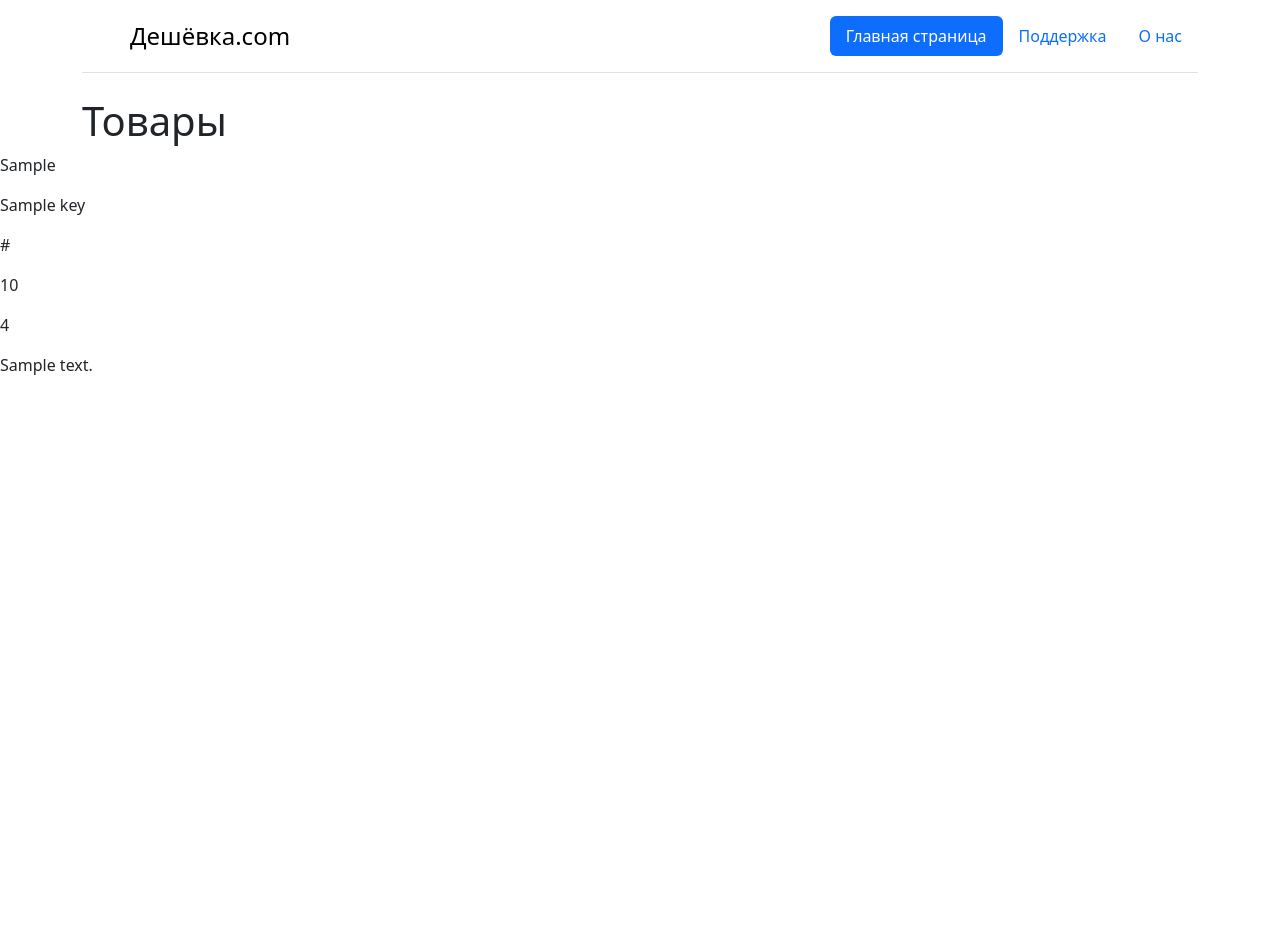
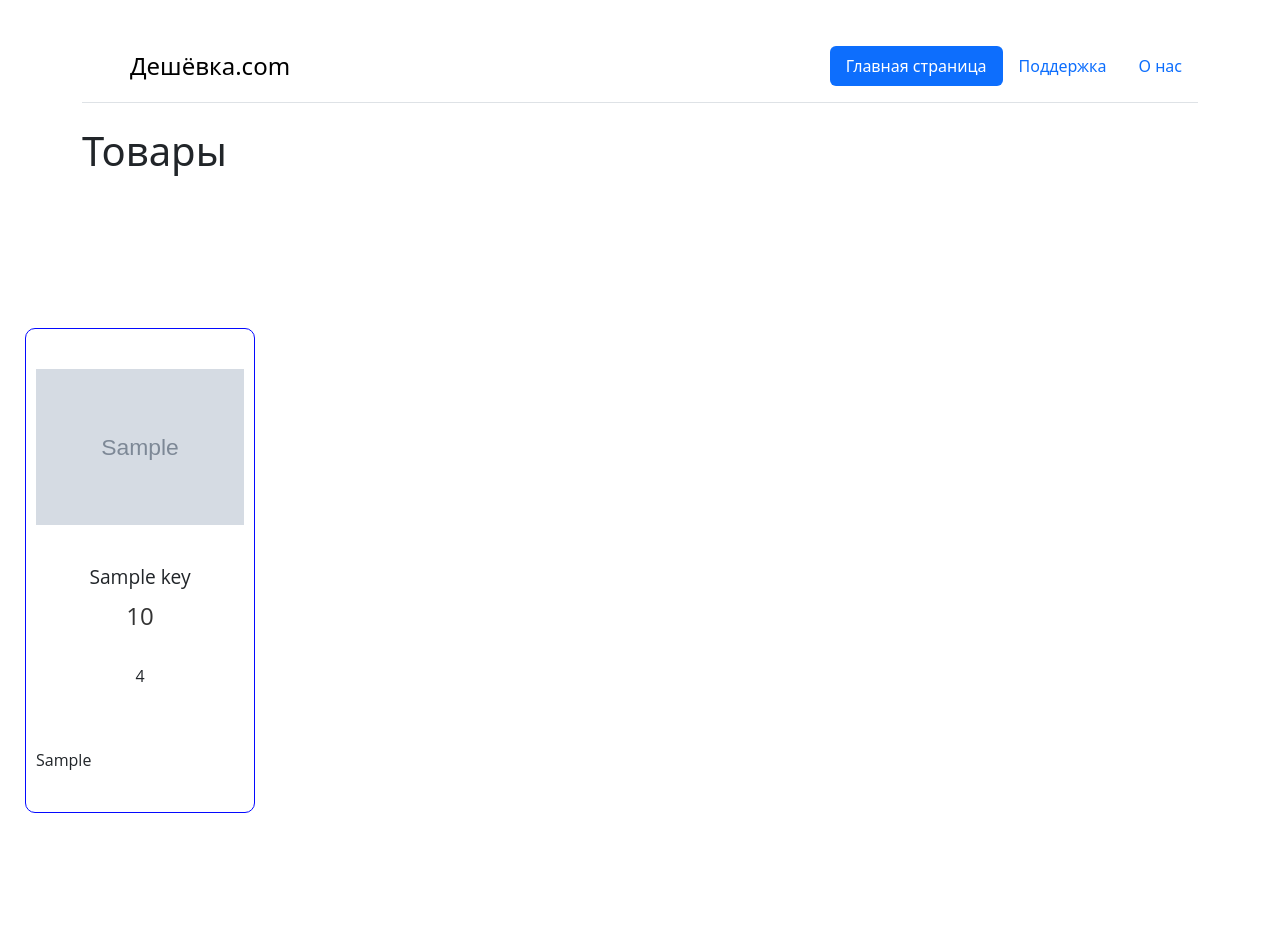
Before and after one commit to Artonkes/ozon_scraper_my_crazi_had, a Flask app: template templates/product_json.html in a window 1280 px wide. Before the commit the page ends 375 px from the top, so only its background shows below. Run offline with Flask 3, Linux system fonts and the light colour scheme; the template is opened without the code that fills it: most values are stand-ins (such as "Sample title", 1, 10 or a date in 2020); grey boxes marked "Sample" are stand-in pictures.

Commit message:
crazy9.0

```diff
--- a/Marketplaces/ozon_pars.py
+++ b/Marketplaces/ozon_pars.py
@@ -33,6 +33,9 @@ class OzonPars:
                         title_element = await card.query_selector('.tsBody500Medium')
                         title = await title_element.inner_text() if title_element else 'Нет названия'
 
+                        photo_element = await card.query_selector('img.i0x_23 b933-a')
+                        photo = await photo_element.get_attribute('src') if photo_element else 'Нет картинки'
+
                         link_element = await card.query_selector('a.tile-hover-target')
                         link = await link_element.get_attribute('href') if link_element else 'Нет ссылки'
 
@@ -48,6 +51,7 @@ class OzonPars:
                         product_data = {
                             'product_market': 'Ozon',
                             'product_name': title,
+                            'product_photo': photo,
                             'product_link': link,
                             'product_price': price,
                             'product_stars': raiting,
--- a/Marketplaces/wildberries_pars.py
+++ b/Marketplaces/wildberries_pars.py
@@ -31,6 +31,9 @@ class WbPars:
                         title_element = await card.query_selector('a.product-card__link')
                         title = await title_element.get_attribute('aria-label') if title_element else 'Нет названия'
 
+                        photo_element = await card.query_selector('img.j-thumbnail')
+                        photo = await photo_element.get_attribute('src') if photo_element else 'Нет картинки'
+
                         link_element = await card.query_selector('a.product-card__link')
                         link = await link_element.get_attribute('href') if link_element else 'Нет ссылки'
 
@@ -46,6 +49,7 @@ class WbPars:
                         wb_product_data = {
                             'product_market': 'Wildberries',
                             'product_name': title,
+                            'product_photo': photo,
                             'product_link': link,
                             'product_price': price,
                             'product_stars': raiting,
--- a/Marketplaces/yandexmarket_pars.py
+++ b/Marketplaces/yandexmarket_pars.py
@@ -32,6 +32,10 @@ class YMPars:
                         title_element = await card.query_selector('span[itemprop="name"]')
                         title = await title_element.inner_text() if title_element else 'Нет названия'
 
+
+                        photo_element = await card.query_selector('img.w7Bf7')
+                        photo = await photo_element.get_attribute('src') if photo_element else 'Нет картинки'
+
                         link_element = await card.query_selector('a[data-auto="snippet-link"]')
                         link = await link_element.get_attribute('href') if link_element else 'Нет ссылки'
 
@@ -47,6 +51,7 @@ class YMPars:
                         ym_product_data = {
                             'product_market': 'YandexMarket',
                             'product_name': title,
+                            'product_photo': photo,
                             'product_link': link,
                             'product_price': price,
                             'product_stars': raiting,
--- a/static/css/main.css
+++ b/static/css/main.css
@@ -1,28 +1,99 @@
-.d3 {background: #F9F0DA;}
-.d3 form {
-  background: #A3D0C3;
+.d1 {box-sizing: border-box;}
+body{margin: 0;}
+div {padding: 30px 0}
+form {
+  position: relative;
+  width: 300px;
+  margin: 0 auto;
 }
-.d3 input, .d3 button {
-  border: none;
-  outline: none;
-  background: transparent;
-}
-.d3 input {
+.d1 input {
   width: 100%;
   height: 42px;
-  padding-left: 15px;
+  padding-left: 10px;
+  border: 2px solid #3134ff;
+  border-radius: 5px;
+  outline: none;
+
 }
-.d3 button {
-  height: 42px;
-  width: 42px;
+.d1 button {
   position: absolute;
   top: 0;
-  right: 0;
+  right: 0px;
+  width: 42px;
+  height: 42px;
+  border: none;
+  background: #3134ff;
+  border-radius: 0 5px 5px 0;
   cursor: pointer;
 }
-.d3 button:before {
+.d1 button:before {
   content: "\f002";
   font-family: FontAwesome;
   font-size: 16px;
-  color: #F9F0DA;
 }
+
+
+/* Основные стили для контейнера с товарами */
+.product-list {
+  display: flex; /* Используйте Flexbox для размещения товаров в ряд */
+  flex-wrap: wrap; /* Позволяет товарам переходить на новую строку, если не хватает места */
+  justify-content: space-between; /* Размещает товары равномерно с отступами между ними */
+  margin: 15px; /* Отступ вокруг контейнера */
+
+}
+
+/* Стили для отдельных товаров */
+.product-item {
+  width: calc(20% - 20px); /* Устанавливаем ширину на 25% минус отступы */
+  margin: 10px; /* Отступ между товарами */
+  padding: 10px;
+  border: 1px solid #0509ff;
+  background: white;
+  font-family: "Open Sans";
+  overflow: hidden;
+  transition: .4s linear;
+  border-radius: 10px; /* Радиус границ */
+  display: flex; /* Используем Flexbox для вертикального размещения содержимого */
+  flex-direction: column; /* Располагаем элементы внутри карточки вертикально */
+  justify-content: space-between; /* Размещаем элементы сверху и снизу */
+  align-items: center; /* Центрируем содержимое */
+}
+
+/* Стили для изображений товара */
+.product-img img {
+  max-width: 100%; /* Убедитесь, что изображение не превышает ширину карточки */
+  height: auto; /* Сохраняем пропорции изображения */
+}
+
+/* Стили для заголовка и других текстов */
+h3 {
+  font-size: 1.2em; /* Размер заголовка */
+  margin: 10px 0; /* Отступы вокруг заголовка */
+}
+
+.price {
+  font-size: 1.5em; /* Размер цены */
+  color: #333; /* Цвет текста цены */
+  justify-content: center;
+
+}
+
+.actions {
+  display: flex; /* Используем Flexbox для размещения кнопок */
+  justify-content: space-between; /* Размещаем кнопки по краям */
+  width: 100%; /* Занимаем всю ширину */
+}
+
+/* Стили для кнопок */
+.cart-button {
+  background-color: #0509ff; /* Цвет фона кнопки */
+  color: white; /* Цвет текста */
+  padding: 10px 15px; /* Отступы внутри кнопки */
+  border: none; /* Убираем границу */
+  border-radius: 5px; /* Радиус границ кнопки */
+  text-decoration: none; /* Убираем подчеркивание */
+}
+
+.cart-button:hover {
+  background-color: #4b48ff; /* Цвет фона при наведении */
+}
--- /dev/null
+++ b/templates/about.html
@@ -0,0 +1,4 @@
+{% extends 'base.html' %}
+
+{% block title %}О нас{% endblock %}
+{% block h1 %} О нас {% endblock %}
--- a/templates/home.html
+++ b/templates/home.html
@@ -5,7 +5,7 @@
 {% block title %} Главная страница {% endblock %}
 {% block h1 %} Главная страница {% endblock %}
 {% block div %}
-<div class="d3">
+<div class="d1">
 <form method="POST" action="/">
     <input type="text" id="myInput" name="input" placeholder="Введите данные">
     <button type="submit"></button>
--- a/templates/product_json.html
+++ b/templates/product_json.html
@@ -6,25 +6,37 @@
 
 {% block div %}
 <div class="output_json">
-    {% for key in data %}
-        {% set a = key['product_market'] %}
-        {% set b = key['product_name'] %}
-        {% set c = key['product_link'] %}
-        {% set d = key['product_price'] %}
-        {% set e = key['product_stars'] %}
-        {% set h = key['product_reviews'] %}
+    <div class="product-list"> <!-- Переместите этот контейнер сюда -->
+        {% for key in data %}
+            {% set market = key['product_market'] %}
+            {% set name = key['product_name'] %}
+            {% set link = key['product_link'] %}
+            {% set price = key['product_price'] %}
+            {% set stars = key['product_stars'] %}
+            {% set photo = key['product_photo'] %}
 
-        {% set k = key['src'] %}
+            <div class="product-item">
+                <div class="product-img">
+                    <a href="{{link}}">
+                        <img src="{{photo}}" alt="{{name}}">
+                    </a>
+                </div>
+                <h3>{{name}}</h3>
+                <span class="price">{{price}}</span>
+                <div class="stars">{{stars}}</div>
+                <div class="actions">
+                    <!-- <div class="add-to-cart">
+                        <a href="{{link}}" class="cart-button">перейти к товару</a>
+                    </div> -->
+                    <!-- <div class="add-to-links">
+                        <a href="" class="wishlist"></a>
+                        <a href="" class="compare"></a>
+                    </div> -->
+                    <label>{{market}}</label>
+                </div>
+            </div>
+        {% endfor %}
+    </div>
+</div>
 
-        <p>{{a}}</p>
-        <p>{{b}}</p>
-        <p>{{c}}</p>
-        <p>{{d}}</p>
-        <p>{{e}}</p>
-        <p>{{h}}</p>
-        <p>
-        </p>
-<!--        <img src="{{k}}" width="172" height="229,3">-->
-    {% endfor %}
-</div>
 {% endblock %}
--- a/web.py
+++ b/web.py
@@ -14,7 +14,7 @@ def home():
 
         # Обработка ошибок (важно!)
         if input_value is None or len(input_value) == 0:
-            return "Поле не заполнено"  # Или перенаправление на страницу ошибки
+            return render_template("home.html")  # Или перенаправление на страницу ошибки
 
         else:asyncio.run(main(pars_inp=input_value, scrolls=5))
 
```
